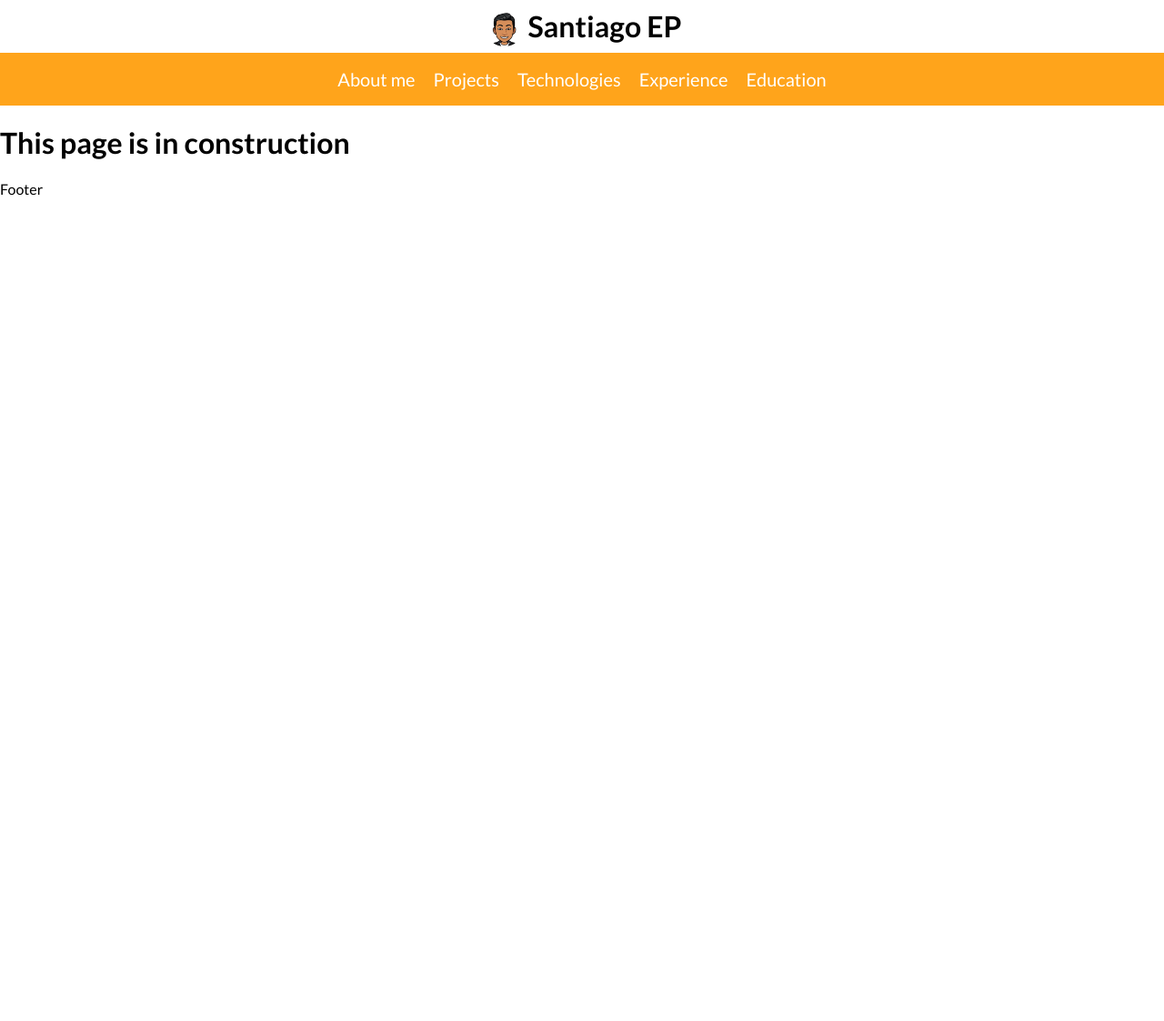
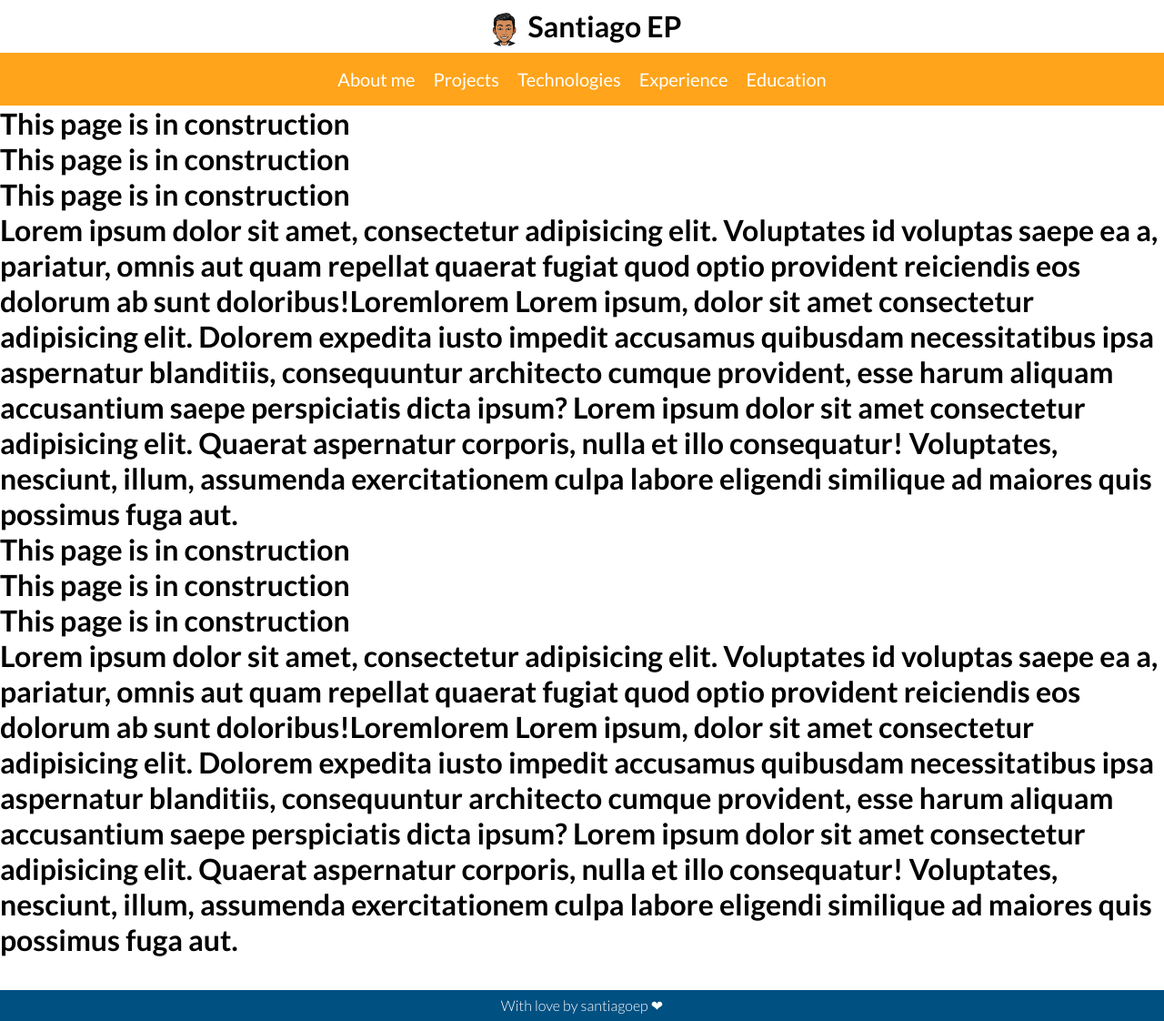
Before and after one commit to santiagoep/cv-react, a React app: page / in a window 1280 px wide. Shown: the part 7-1129 px from the top of the page at 91% size. Before the commit the page ends 800 px from the top, so only its background shows below. Built offline with nearby package versions, Linux system fonts and the light colour scheme.

Commit message:
Creating first version of Footer

```diff
--- a/package.json
+++ b/package.json
@@ -6,7 +6,6 @@
   "scripts": {
     "build": "webpack --mode production",
     "start": "webpack-dev-server --open --mode development --host 192.168.0.26",
-    "predeploy": "",
     "deploy": "npm run build && node deploy-gh-pages.js"
   },
   "repository": {
--- a/src/assets/styles/App.scss
+++ b/src/assets/styles/App.scss
@@ -3,13 +3,16 @@
 * {
     font-family: "Lato", sans-serif;
     user-select: none;
+    padding: 0;
+    margin: 0;
+    box-sizing: border-box;
 }
 
 html,
 body {
     padding: 0;
     margin: 0;
-    box-sizing: border-box;
+    position: relative;
 }
 
 a {
--- /dev/null
+++ b/src/assets/styles/components/Footer.scss
@@ -0,0 +1,13 @@
+.spacer {
+    height: 70px;
+}
+.footer {
+    position: absolute;
+    bottom: 0;
+    width: 100vw;
+    background-color: #005082;
+    padding: 7px 0 7px 0;
+    color: white;
+    text-align: center;
+    font-weight: 300;
+}
--- a/src/assets/styles/components/Header.scss
+++ b/src/assets/styles/components/Header.scss
@@ -41,6 +41,7 @@
 @media screen and (max-width: 768px) {
     .header__menu {
         position: fixed;
+        z-index: 2;
         bottom: 20px;
         right: 20px;
         width: 60px;
--- a/src/components/Footer.jsx
+++ b/src/components/Footer.jsx
@@ -1,8 +1,13 @@
 import React from 'react';
+
+import '../assets/styles/components/Footer.scss';
 
 const Footer = () => (
     <>
-    Footer
+        <div className="spacer"></div>
+        <div className="footer">
+            With love by santiagoep ❤
+        </div>
     </>
 );
 
--- a/src/components/Layout.jsx
+++ b/src/components/Layout.jsx
@@ -2,6 +2,8 @@ import React from 'react';
 
 import Header from '../components/Header';
 import Footer from '../components/Footer';
+
+import '../assets/styles/App.scss';
 
 const Layout = ({ children }) => (
     <>
--- a/src/containers/Home.jsx
+++ b/src/containers/Home.jsx
@@ -1,7 +1,16 @@
 import React from 'react';
 
-const App = () => {
-  return <h1>This page is in construction</h1>;
-};
+const App = () => (
+  <>
+    <h1>This page is in construction</h1>
+    <h1>This page is in construction</h1>
+    <h1>This page is in construction</h1>
+    <h1>Lorem ipsum dolor sit amet, consectetur adipisicing elit. Voluptates id voluptas saepe ea a, pariatur, omnis aut quam repellat quaerat fugiat quod optio provident reiciendis eos dolorum ab sunt doloribus!Loremlorem Lorem ipsum, dolor sit amet consectetur adipisicing elit. Dolorem expedita iusto impedit accusamus quibusdam necessitatibus ipsa aspernatur blanditiis, consequuntur architecto cumque provident, esse harum aliquam accusantium saepe perspiciatis dicta ipsum? Lorem ipsum dolor sit amet consectetur adipisicing elit. Quaerat aspernatur corporis, nulla et illo consequatur! Voluptates, nesciunt, illum, assumenda exercitationem culpa labore eligendi similique ad maiores quis possimus fuga aut.</h1>
+    <h1>This page is in construction</h1>
+    <h1>This page is in construction</h1>
+    <h1>This page is in construction</h1>
+    <h1>Lorem ipsum dolor sit amet, consectetur adipisicing elit. Voluptates id voluptas saepe ea a, pariatur, omnis aut quam repellat quaerat fugiat quod optio provident reiciendis eos dolorum ab sunt doloribus!Loremlorem Lorem ipsum, dolor sit amet consectetur adipisicing elit. Dolorem expedita iusto impedit accusamus quibusdam necessitatibus ipsa aspernatur blanditiis, consequuntur architecto cumque provident, esse harum aliquam accusantium saepe perspiciatis dicta ipsum? Lorem ipsum dolor sit amet consectetur adipisicing elit. Quaerat aspernatur corporis, nulla et illo consequatur! Voluptates, nesciunt, illum, assumenda exercitationem culpa labore eligendi similique ad maiores quis possimus fuga aut.</h1>
+  </>
+)
 
 export default App;
--- a/src/routes/App.js
+++ b/src/routes/App.js
@@ -7,8 +7,6 @@ import NotFound from '../containers/NotFound';
 
 /** Components */
 import Layout from '../components/Layout';
-
-import '../assets/styles/App.scss';
 
 const App = () => (
     <BrowserRouter>
```
Also changed, not shown: deploy-gh-pages.js (+6 -2 lines), 1 other file.
